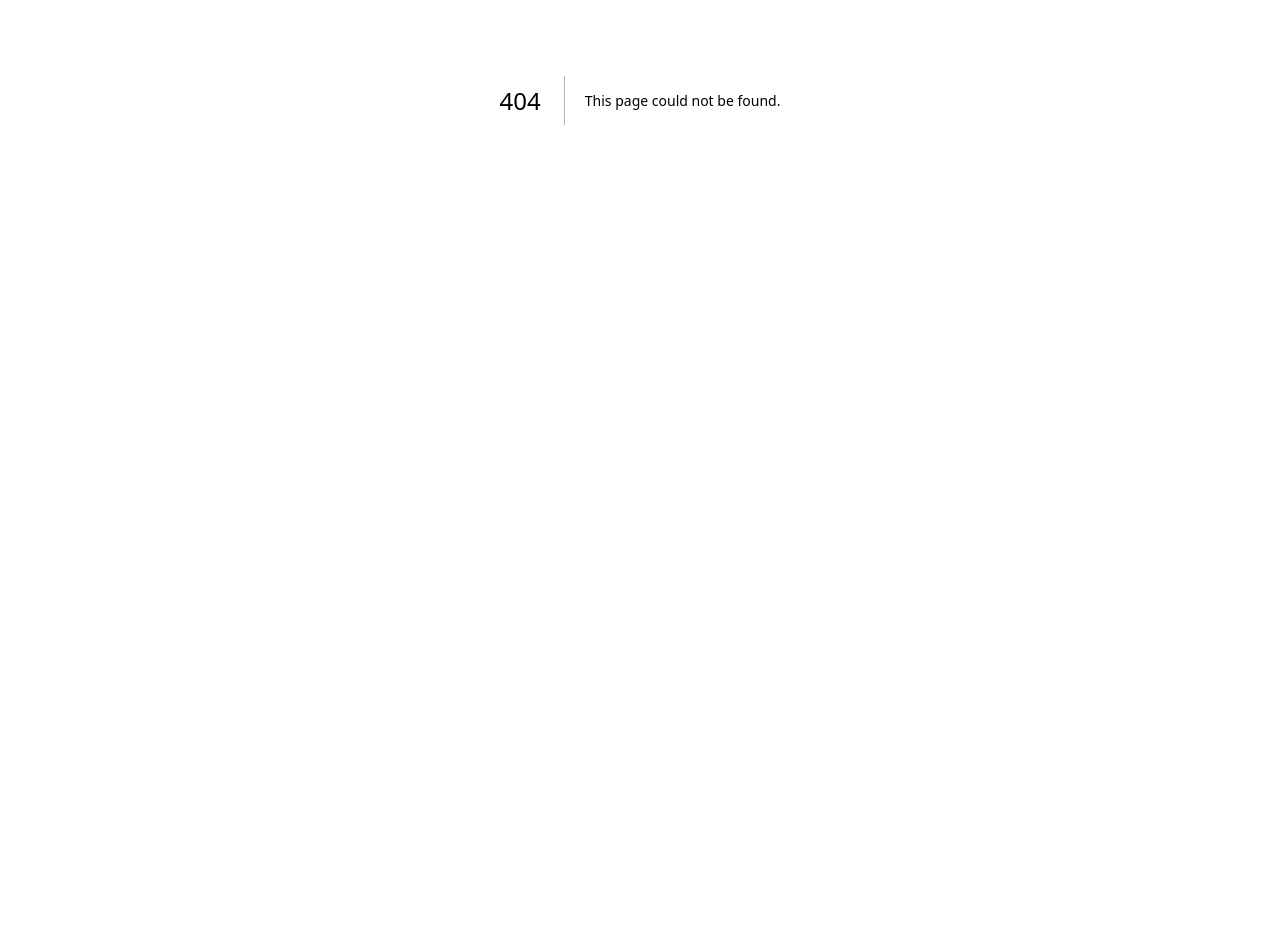
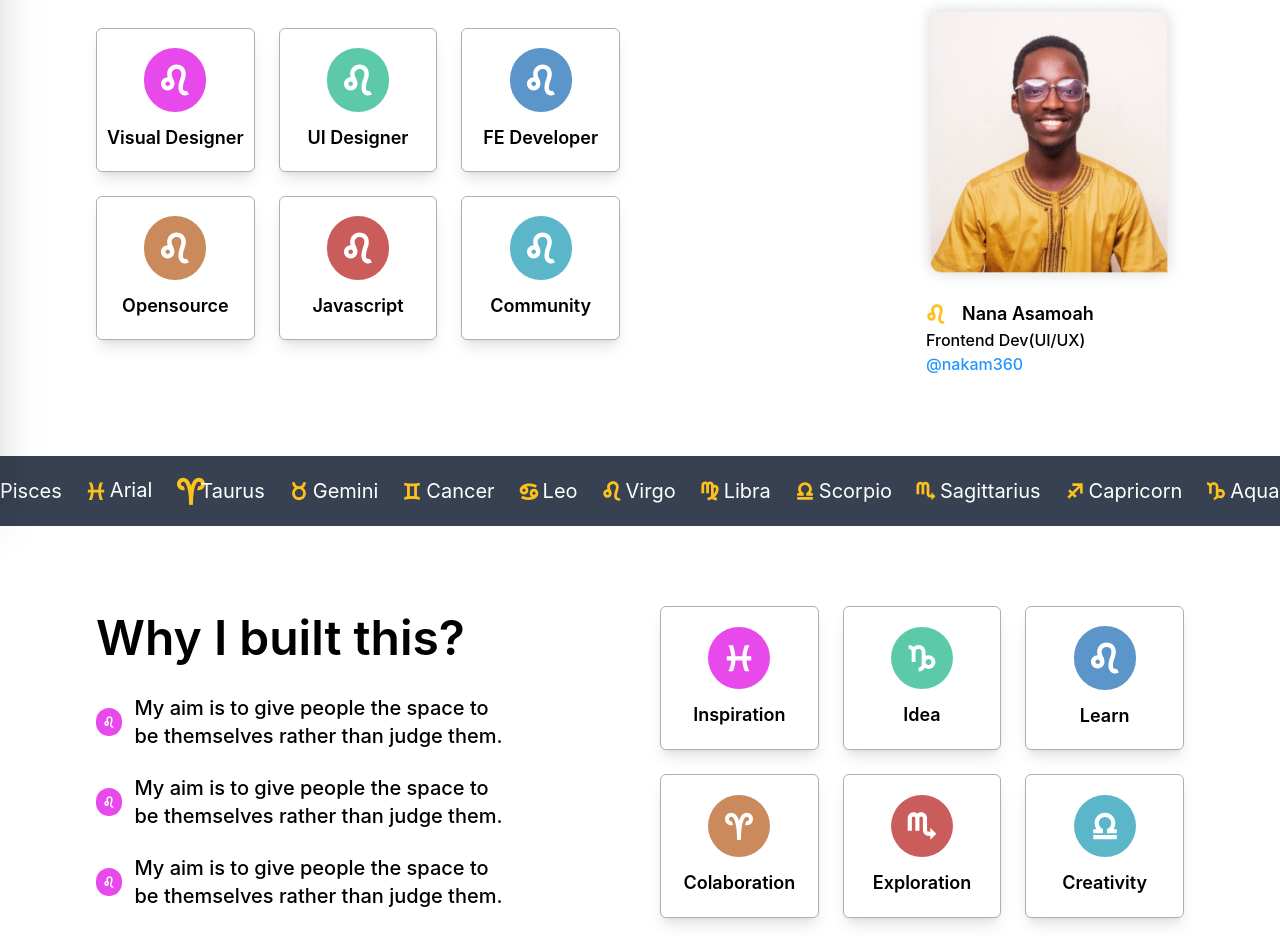
Before and after one commit to Nakamcode/Iro, a Next.js app: page /about in a window 1280 px wide. Before the commit this address had no page. Shown: the part 300-1252 px from the top of the page. Before the commit the page ends 800 px from the top, so only its background shows below. Built offline with nearby package versions, Linux system fonts and the light colour scheme.

Commit message:
feat: added about page

```diff
--- /dev/null
+++ b/pages/about.js
@@ -0,0 +1,97 @@
+import { aims, portfolioCategories } from "#/dummy";
+import Image from "next/image";
+import React from "react";
+import CategoryCard from "~/Cards/CategoryCard";
+import Autoscroll from "~/core/Autoscroll";
+import Layout from "~/layout/Layout";
+
+const About = () => {
+	return (
+		<Layout>
+			<div className="px-24 py-20">
+				<header className="w-full flex flex-col items-center justify-center mb-10">
+					<h1 className="text-5xl font-bold mb-4">Meet the nerd behind this</h1>
+					<p className="text-xl font-medium">
+						Finding inspiration based on your zodiac sign is something I am are
+						passionate about.
+					</p>
+				</header>
+				<div className="grid grid-cols-2 gap-10 items-center">
+					<div className="grid grid-cols-3 gap-6">
+						{portfolioCategories.map((data) => (
+							<CategoryCard data={data} key={data.id} />
+						))}
+					</div>
+					<div className="w-full flex justify-end">
+						<div>
+							<div className="relative w-[270px] h-[300px] rounded-lg shadow-[0px_0px_19px_rgba(133, 129, 129, 0.34)]">
+								<Image
+									src="/profile.png"
+									alt="developer profile image"
+									fill
+									className="object-contain"
+								/>
+							</div>
+							<div className="flex items-center pl-3 mt-2 space-x-4">
+								<Image src="/leo.svg" alt="leo logo" width={20} height={20} />
+								<span className="text-lg font-semibold">Nana Asamoah</span>
+							</div>
+							<p className="pl-3 text-base font-medium">
+								Frontend Dev{"("}UI/UX{")"}
+							</p>
+							<a
+								href="/nakam"
+								target="_blank"
+								className="pl-3 text-base font-medium text-[#2295FF]"
+							>
+								@nakam360
+							</a>
+						</div>
+					</div>
+				</div>
+			</div>
+			<Autoscroll />
+			<section className="px-24 py-20 grid grid-cols-2 items-center gap-10">
+				<div className="w-[80%]">
+					<h2 className="text-5xl font-semibold mb-8">Why I built this?</h2>
+					<ul className="space-y-6">
+						<li className="flex items-center">
+							<div className="bg-[#E849EB] p-2 rounded-full mr-3">
+								<Image src="/leo_w.svg" alt="leo logo" height={20} width={20} />
+							</div>
+							<span className="font-medium text-xl">
+								My aim is to give people the space to be themselves rather than
+								judge them.
+							</span>
+						</li>
+						<li className="flex items-center">
+							<div className="bg-[#E849EB] p-2 rounded-full mr-3">
+								<Image src="/leo_w.svg" alt="leo logo" height={20} width={20} />
+							</div>
+							<span className="font-medium text-xl">
+								My aim is to give people the space to be themselves rather than
+								judge them.
+							</span>
+						</li>
+						<li className="flex items-center">
+							<div className="bg-[#E849EB] p-2 rounded-full mr-3">
+								<Image src="/leo_w.svg" alt="leo logo" height={20} width={20} />
+							</div>
+							<span className="font-medium text-xl">
+								My aim is to give people the space to be themselves rather than
+								judge them.
+							</span>
+						</li>
+					</ul>
+				</div>
+				<div className="grid grid-cols-3 gap-6">
+					{aims.map((data) => (
+						<CategoryCard data={data} key={data.id} />
+					))}
+				</div>
+			</section>
+		</Layout>
+	);
+};
+
+export default About;
```
